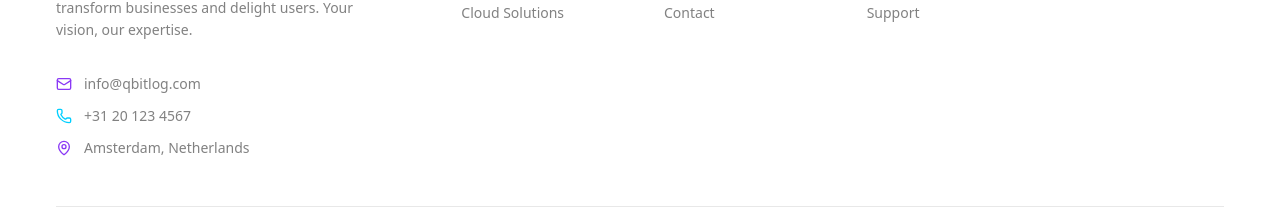
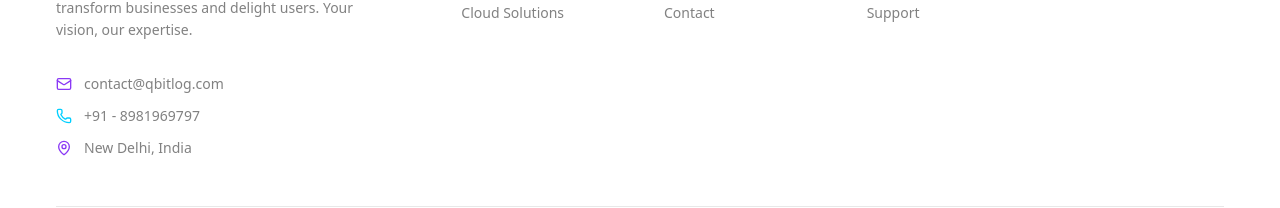
Before and after one commit to pramodqbit/main-website, a Next.js app: page /blog in a window 1280 px wide. Shown: the part 1489-1697 px from the top of the page. Built offline with nearby package versions, Linux system fonts and the light colour scheme; no server answers.

Commit message:
worked on footer

```diff
--- a/components/global/footer/index.tsx
+++ b/components/global/footer/index.tsx
@@ -75,22 +75,22 @@ export default function Footer() {
 							<div className='flex items-start gap-3 text-sm text-foreground/70'>
 								<Mail className='w-4 h-4 mt-0.5 text-primary flex-shrink-0' />
 								<a
-									href='mailto:info@qbitlog.com'
+									href='mailto:contact@qbitlog.com'
 									className='hover:text-primary transition-colors'>
-									info@qbitlog.com
+									contact@qbitlog.com
 								</a>
 							</div>
 							<div className='flex items-start gap-3 text-sm text-foreground/70'>
 								<Phone className='w-4 h-4 mt-0.5 text-secondary flex-shrink-0' />
 								<a
-									href='tel:+31201234567'
+									href='tel:+918981969797'
 									className='hover:text-secondary transition-colors'>
-									+31 20 123 4567
+									+91 - 8981969797
 								</a>
 							</div>
 							<div className='flex items-start gap-3 text-sm text-foreground/70'>
 								<MapPin className='w-4 h-4 mt-0.5 text-primary flex-shrink-0' />
-								<span>Amsterdam, Netherlands</span>
+								<span>New Delhi, India</span>
 							</div>
 						</div>
 					</div>
```
